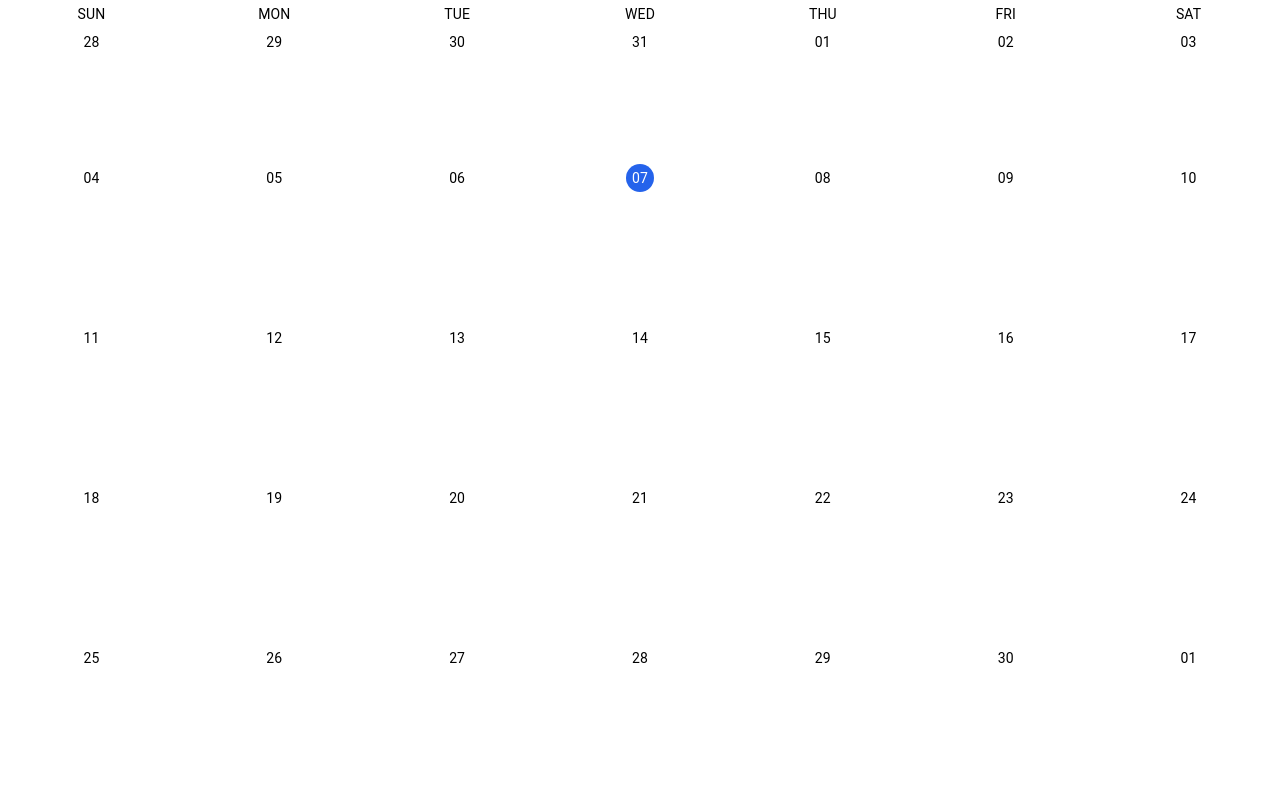
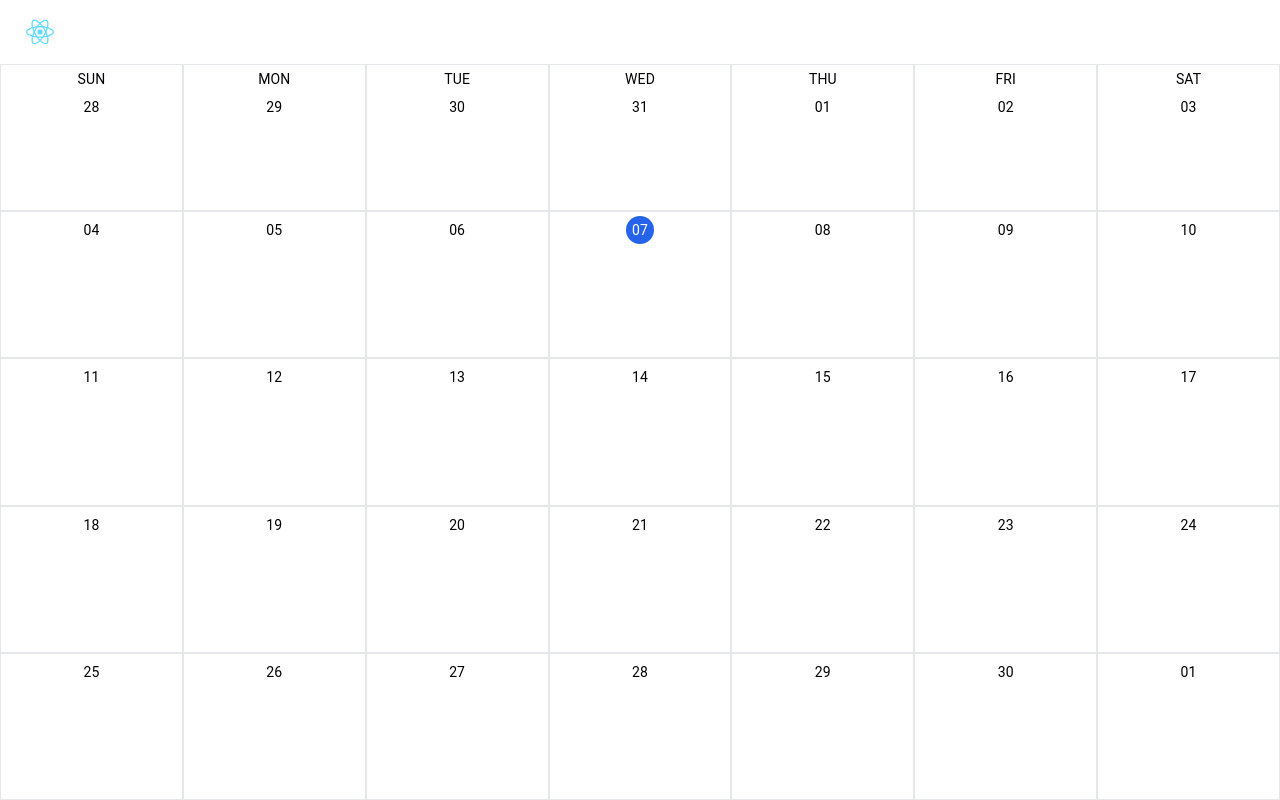
Before and after one commit to impossibleshadowstorm/react-calendar, a React (Create React App) app: page / in a window 1280 px wide. Built offline with nearby package versions, Linux system fonts and the light colour scheme.

Commit message:
built day pafrt

```diff
--- a/src/components/CalendarHeader.js
+++ b/src/components/CalendarHeader.js
@@ -1,11 +1,24 @@
-import React from 'react'
+import React from "react";
+import logo from "../logo.svg";
 
 const CalendarHeader = () => {
   return (
-    <div>
-
-    </div>
-  )
-}
-
-export default CalendarHeader
+    <header
+      style={{
+        display: "flex",
+        alignItems: "center",
+        paddingLeft: "1rem",
+        paddingRight: "1rem",
+        paddingTop: "0.5rem",
+        paddingBottom: "0.5rem",
+      }}
+    >
+      <img
+        src={logo}
+        alt="calendar"
+        style={{ width: "3rem", height: "3rem", marginRight: "0.5rem" }}
+      />
+    </header>
+  );
+};
+export default CalendarHeader;
--- a/src/components/Day.js
+++ b/src/components/Day.js
@@ -24,6 +24,7 @@ const Day = ({ day, rowIdx }) => {
   return (
     <Box
       sx={{
+        border: "1px solid",
         borderColor: "rgb(229 231 235)",
         display: "flex",
         flexDirection: "column",
```
